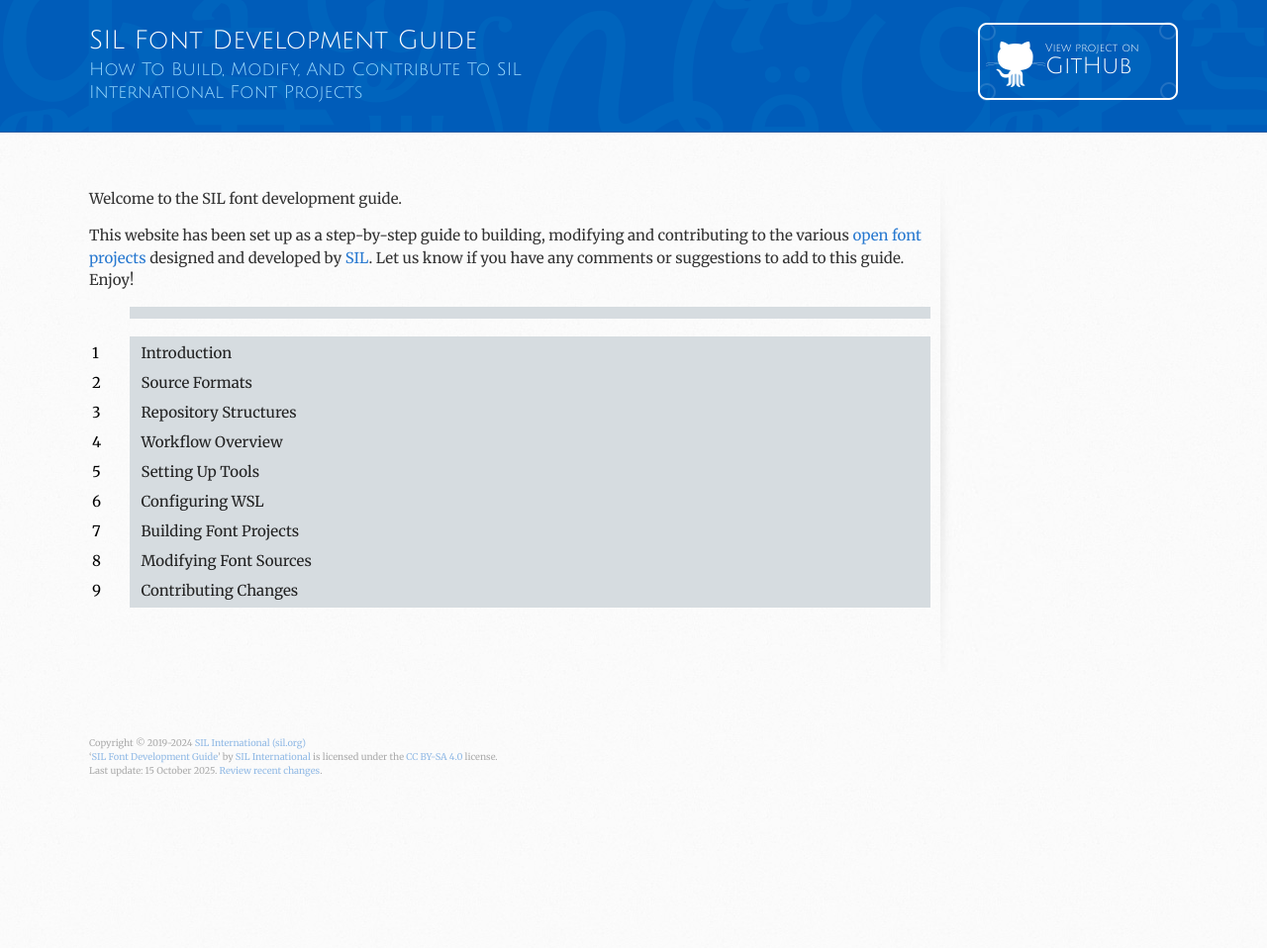
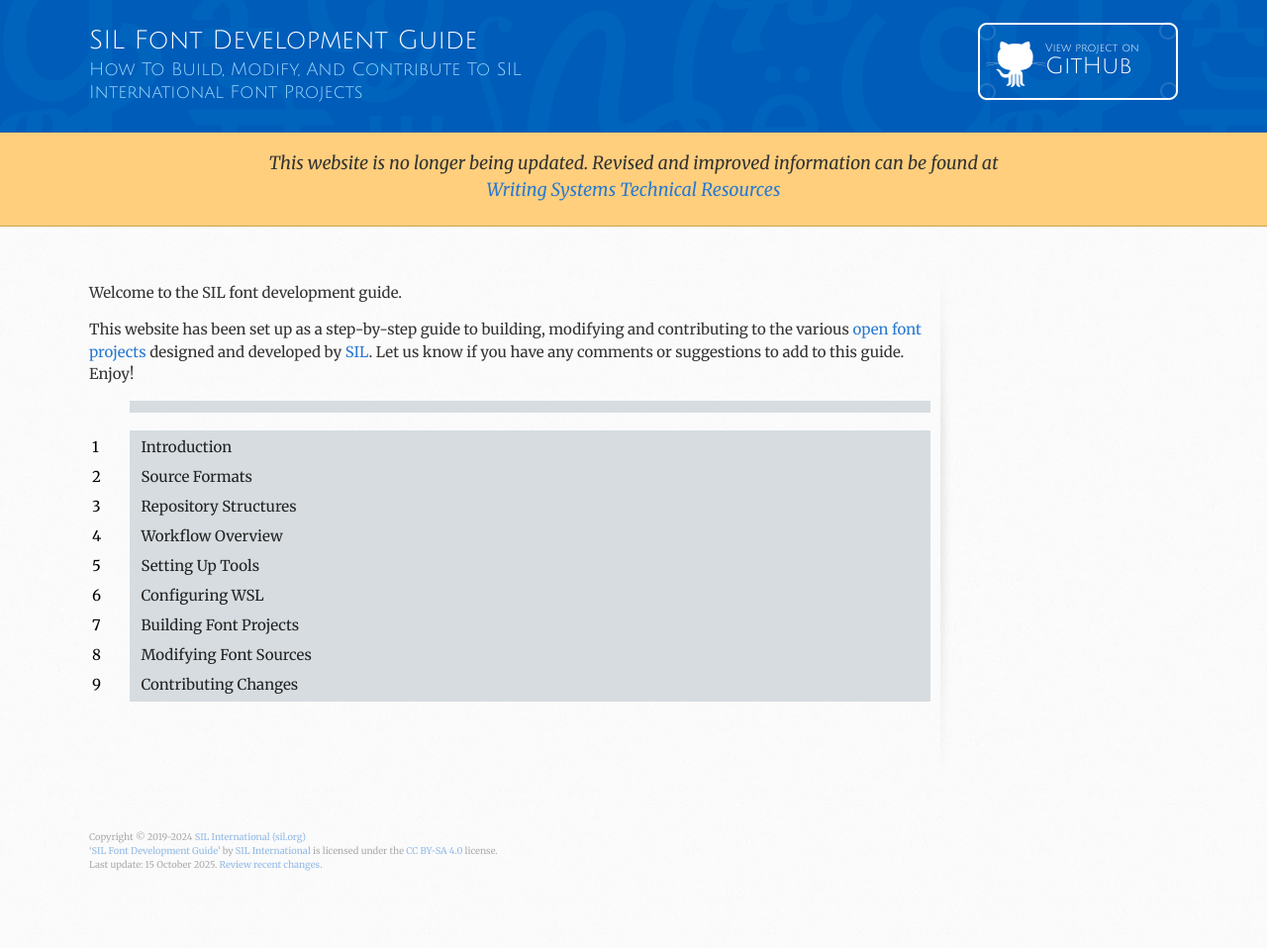
Before and after one commit to silnrsi/silfontdev, a Jekyll site: the page built from en-US/index.md, in a window 1280 px wide. Shown: the whole page at 99% size. Built offline with Jekyll 4.4.1, drawn with Linux system fonts in a browser that asks for light colours; before the commit the page ends 900 px from its top, so only the background shows below that.

Commit message:
Add notice to point to WSTR

```diff
--- /dev/null
+++ b/_includes/notice.html
@@ -0,0 +1,6 @@
+<header class="notice">
+  <div class="inner">
+    <p>This website is no longer being updated. Revised and improved information can be found at<br>
+    <a href="https://writingsystems.info/topics/fonts/building-and-modifying-sil-fonts/" target="_blank">Writing Systems Technical Resources</a></p>
+  </div>
+</header>
--- a/_layouts/bookpage.html
+++ b/_layouts/bookpage.html
@@ -1,6 +1,8 @@
 {% include html-start.html %}
 
   {% include header-masthead.html %}
+
+  {% include notice.html %}
 
     {% assign pageList = site.pages | sort: 'weight' %}
 
--- a/_layouts/homepage.html
+++ b/_layouts/homepage.html
@@ -2,6 +2,7 @@
 
 	{% include header-masthead.html %}
 
+  {% include notice.html %}
 
     <div id="content-wrapper">
       <div class="inner clearfix">
--- a/assets/stylesheets/stylesheet.css
+++ b/assets/stylesheets/stylesheet.css
@@ -120,6 +120,19 @@ header h2 {
   width: 540px;
   letter-spacing: 0;
   text-transform: capitalize;
+}
+
+.notice {
+  padding-top: 5px;
+  padding-bottom: 5px;
+  background: #ffcf7d;
+  border-bottom: solid 1px #cfa255;
+  font-size: 1.2em;
+  font-style: italic;
+  text-align: center;
+  font-family: 'Merriweather', serif;
+  font-weight: 400;
+  color: #333333;
 }
 
 .inner {
@@ -676,7 +689,6 @@ ol.rectangle-list li {
 .rectangle-list {
   counter-reset: li;
   list-style: none;
-  *list-style: decimal;
   padding: 0;
   margin-bottom: .4em;
 }
@@ -690,7 +702,6 @@ ol.rectangle-list a {
   position: relative;
   display: block;
   padding: .4em .4em .4em .8em;
-  *padding: .4em;
   margin: .5em 0 .5em 2.5em;
   background: #d6dce0;
   color: #222;
```
Also changed, not shown: README.md.
